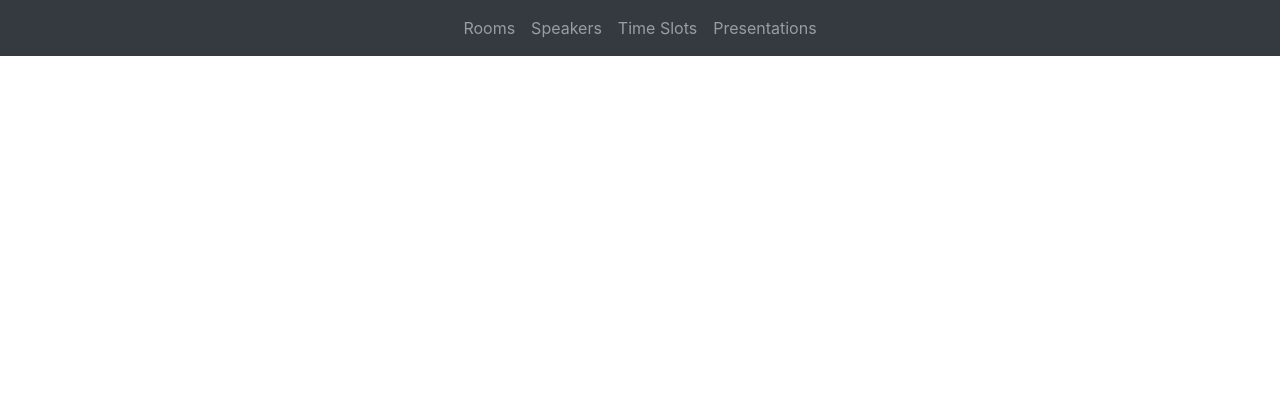
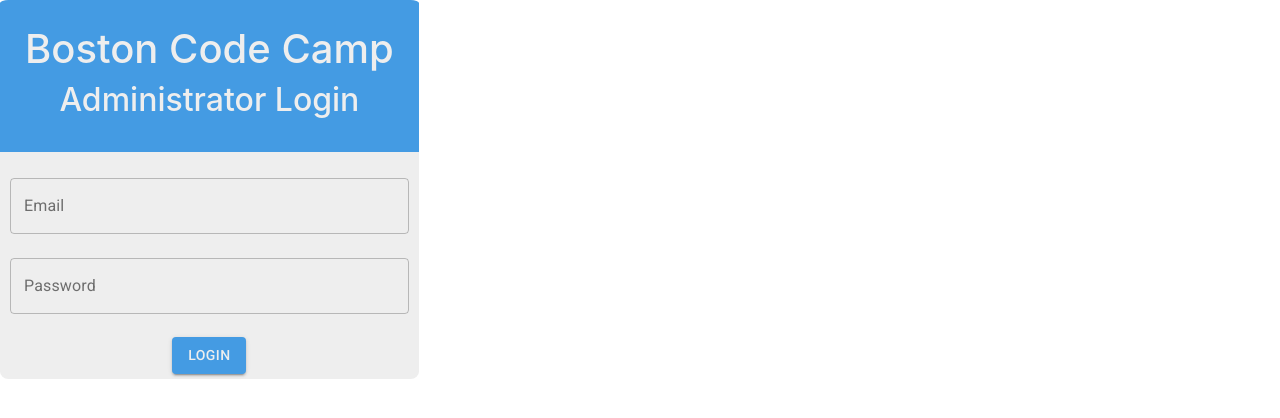
Before and after one commit to SWE-Yellow/bcc-room-counter-ui, a React (Create React App) app: page / in a window 1280 px wide. Shown: the top 418 px of the page. Built offline with nearby package versions, Linux system fonts and the light colour scheme.

Commit message:
added firebase authentication

```diff
--- a/package.json
+++ b/package.json
@@ -6,6 +6,7 @@
     "@material-ui/core": "^4.5.1",
     "@material-ui/icons": "^4.5.1",
     "bootstrap": "^4.3.1",
+    "firebase": "^7.2.3",
     "material-table": "^1.53.0",
     "material-ui": "^0.20.2",
     "material-ui-icons": "^1.0.0-beta.36",
--- a/src/App.js
+++ b/src/App.js
@@ -1,5 +1,7 @@
 import React from 'react';
+import './App.css';
 import Navbar from './components/Navbar/Navbar';
+import fire from './components/fire';
 import { BrowserRouter as Router, Route, Redirect, Switch } from "react-router-dom";
 import LoginForm from './components/LoginForm/LoginForm';
 import Rooms from './components/Rooms';
@@ -7,7 +9,7 @@
 import Times from './components/Times';
 import Presentations from './components/Presentations';
 
-/* changed \\ false to \\ true */
+
 const initialState = {
   loggedIn: JSON.parse(localStorage.getItem('loggedIn')) || false,  // Use cookies to store the "loggedIn" state; https://stackoverflow.com/questions/49819183/react-what-is-the-best-way-to-handle-login-and-authentication
   columns: [
@@ -23,7 +25,11 @@
   ],
 }
 
-
+/*
+ * Firebase account and default login:
+ * Email: bcc_counter@gmail.com
+ *  Pass: team_yellow123
+ */
 export default class App extends React.Component{
 
   constructor(props) {
@@ -34,6 +40,15 @@
   }
 
   render () {
+
+
+    if(this.state['loggedIn'] === false) {
+
+      return (
+        <LoginForm onSubmit={ this.login } />
+      );
+    }
+    else {
       return(
         <Router>
           <Navbar />
@@ -57,6 +72,7 @@
         </Router>
       )
     }
+  }
 
 
 
@@ -67,23 +83,23 @@
    * @param string password
    */
   login(username, password){
-    console.log(username, " ", password);   /******          Remove this before moving on           ******/
 
-    if( username === "admin" & password === "admin") {
+    fire.auth().signInWithEmailAndPassword(username, password).then((u)=>{
+    }).catch((error) => {
+        console.log(error);
+    });
 
-      // Update the state so loggedIn is now true; indicates login successful
+    fire.auth().onAuthStateChanged((user) => {
+      if (user) {
         this.setState({
           loggedIn: true,
         }, () => {
           localStorage.setItem('loggedIn', JSON.stringify(this.state.loggedIn)) // Use cookies to store the "loggedIn" state
         });
+      }
+    });
 
-      return true;
-    }
-    else{
-      // Login failed
     return false;
-    }
   }
 }
 
--- a/src/components/LoginForm/LoginForm.js
+++ b/src/components/LoginForm/LoginForm.js
@@ -123,7 +123,7 @@
         <TextField
             name="username"
             id="outlined-username-input"
-            label="Username"
+            label="Email"
             margin="normal"
             variant="outlined"
             className="fullWidth"
--- /dev/null
+++ b/src/components/fire.js
@@ -0,0 +1,15 @@
+import firebase from 'firebase';
+
+const config = {
+    apiKey: "AIzaSyBrAVy-BKI_8IdPBDBPUbibDlb96fLIRzs",
+    authDomain: "bcc-counter-86d9b.firebaseapp.com",
+    databaseURL: "https://bcc-counter-86d9b.firebaseio.com",
+    projectId: "bcc-counter-86d9b",
+    storageBucket: "bcc-counter-86d9b.appspot.com",
+    messagingSenderId: "695752326289",
+    appId: "1:695752326289:web:1e5bf53079d6c392679330",
+    measurementId: "G-L9028GXXHT"
+};
+
+const fire = firebase.initializeApp(config);
+export default fire;
```
Also changed, not shown: 1 other file (tests, documents, lock files or other folders). Lines whose indentation alone changed are shown as unchanged.
